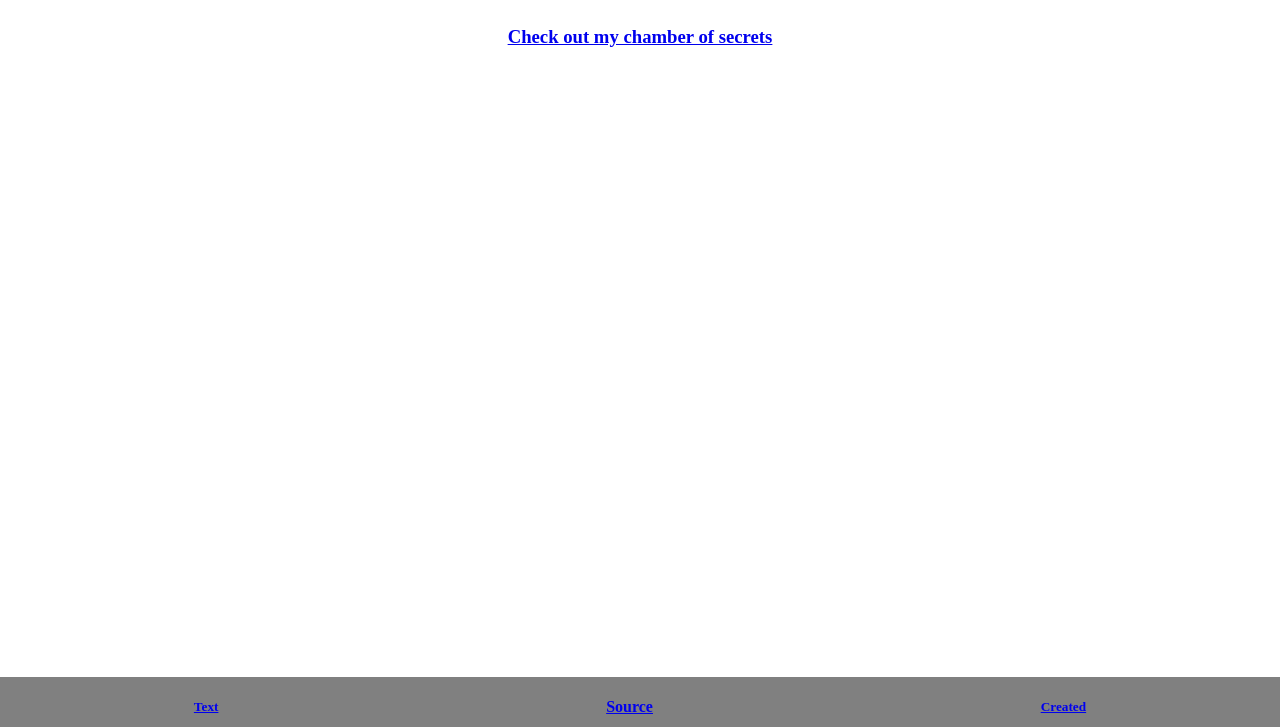
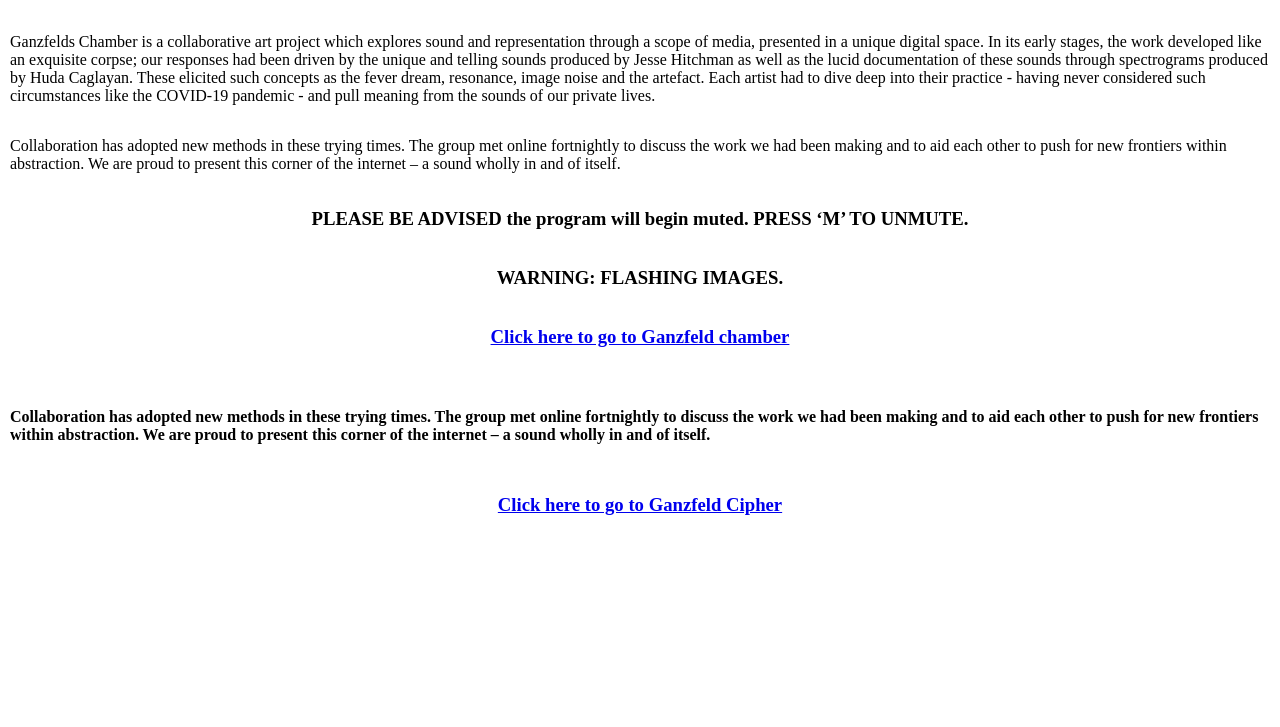
Before and after one commit to ganzfeldschamber/ganzfeldschamber.github.io, a plain HTML site: page index.html in a window 1280 px wide. Shown: the part 73-800 px from the top of the page. Drawn offline with Linux system fonts and the light colour scheme.

Commit message:
Add files via upload

```diff
--- a/index.html
+++ b/index.html
@@ -2,12 +2,17 @@
 <html>
 	<head>
 		<meta charset="utf-8">
-		<title>Art exhibition</title>
+		<title>Ganzfeld Chamber</title>
 
 		<style>
 			body { margin: 0; }
 			#main { display: flex; flex-direction: column; align-items: center; }
 			#footer { background-color: grey; height: 50px; width: 100%; display: flex; justify-content: space-around; position: fixed; left: 0; bottom: 0;}
+			.container {
+				display: flex; flex-direction: column; align-items: center;
+				padding: 10px;
+
+			}
 
 		</style>
 
@@ -17,23 +22,52 @@
 		<!-- Main -->
 		<div id="main">
 
-			<h1>Welcome to Ganzfeld</h1>
+			<h1>Ganzfeld's Chamber</h1>
+
+			<div class="container">
+				<p>
+					Ganzfelds Chamber is a collaborative art project which explores sound and representation through a scope of media, presented in a unique digital space. In its early stages, the work developed like an exquisite corpse; our responses had been driven by the unique and telling sounds produced by Jesse Hitchman as well as the lucid documentation of these sounds through spectrograms produced by Huda Caglayan. These elicited such concepts as the fever dream, resonance, image noise and the artefact. Each artist had to dive deep into their practice - having never considered such circumstances like the COVID-19 pandemic - and pull meaning from the sounds of our private lives.
+				</p>
+				<p>
+					Collaboration has adopted new methods in these trying times. The group met online fortnightly to discuss the work we had been making and to aid each other to push for new frontiers within abstraction. We are proud to present this corner of the internet – a sound wholly in and of itself.
+				</p>
+				<h3>
+					PLEASE BE ADVISED the program will begin muted. PRESS ‘M’ TO UNMUTE.
+				</h3>
+				<h3>
+					WARNING: FLASHING IMAGES.
+				</h3>
+
+				<h3><a href="ganzfelds/chamber">Click here to go to Ganzfeld chamber</a></h3>
+
+			</div>
+
+			<div class="container">
+
+				<h4>
+					Collaboration has adopted new methods in these trying times. The group met online fortnightly to discuss the work we had been making and to aid each other to push for new frontiers within abstraction. We are proud to present this corner of the internet – a sound wholly in and of itself.
+				</h4>
+			</div>
 
 
-			<h3><a href="ganzfelds/chamber">Check out my chamber of secrets</a></h3>
+
+
+			<h3><a href="ganzfelds/caesar">Click here to go to Ganzfeld Cipher</a></h3>
+
+
 
 		</div>
 
 
 
 		<!-- Footer -->
-		<footer>
+<!-- 		<footer>
 			<div id="footer">
 				<h5><a href="#">Text</a></h5>
 				<h4><a href="#">Source</a></h4>
 				<h5><a href="#">Created</a></h5>
 			</div>
-		</footer>
+		</footer> -->
 
 	</body>
 </html>
```
